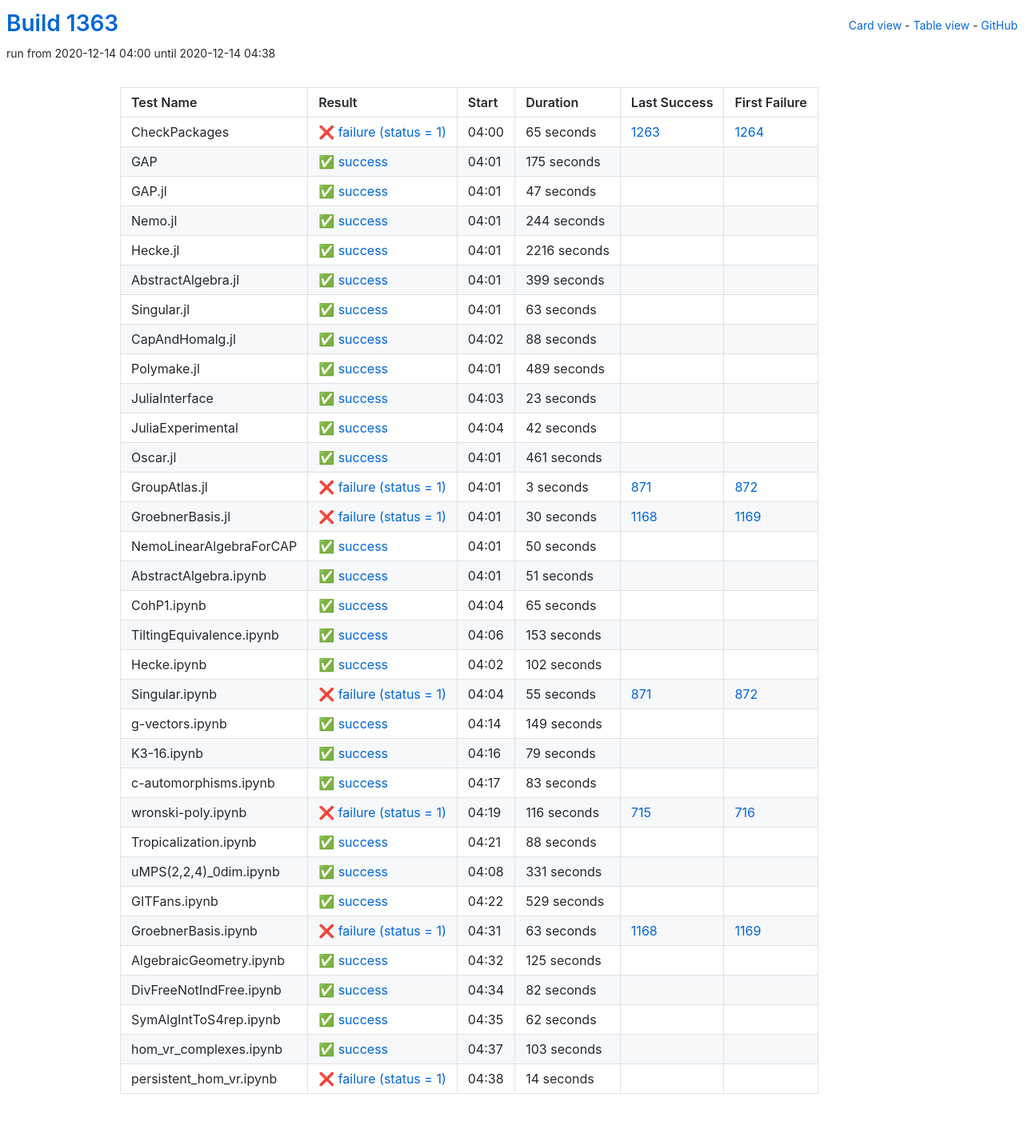
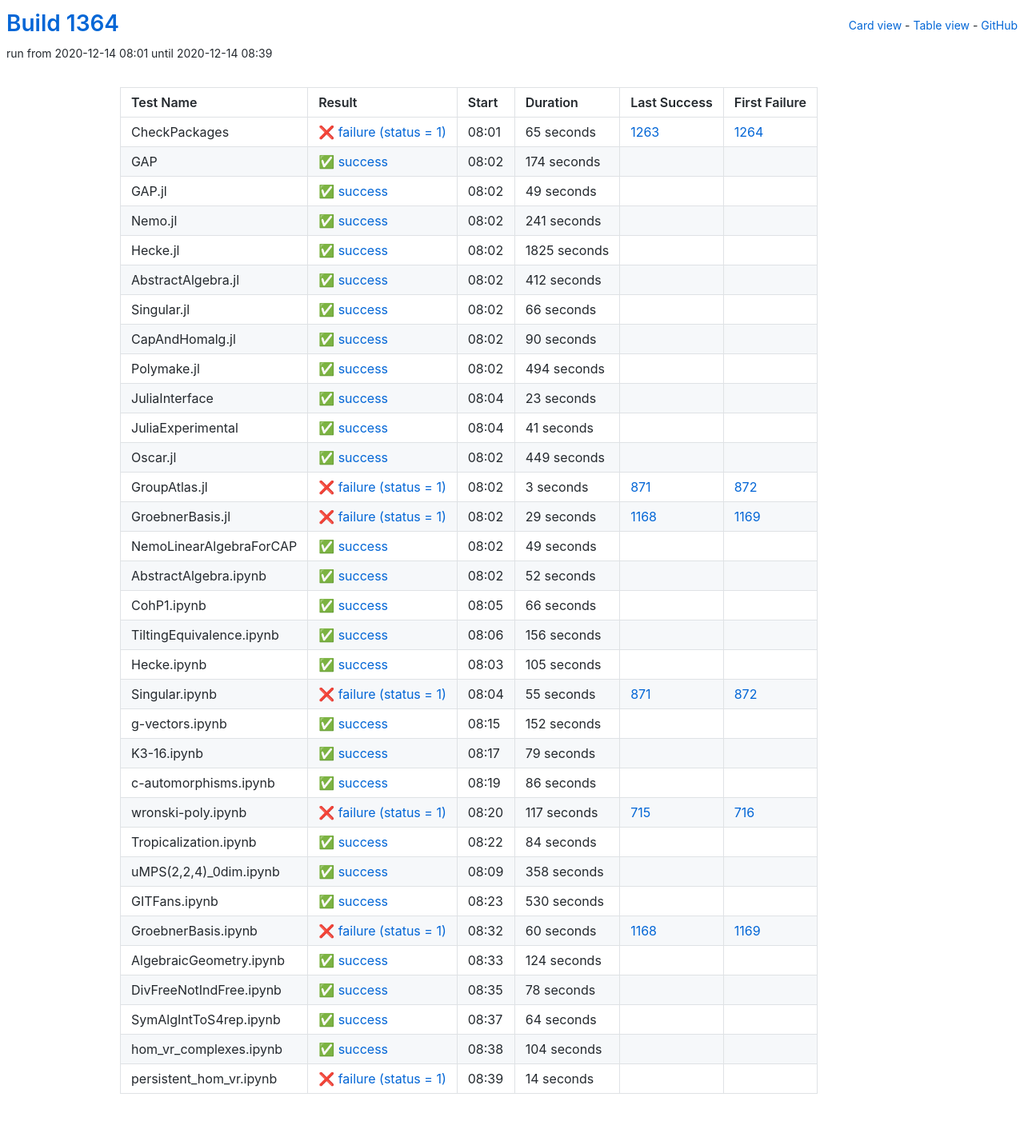
Before and after one commit to oscar-system/oscar-ci-status-stable, a Jekyll site: the page built from table.html, in a window 1280 px wide. Shown: the whole page at 80% size. Built offline with Jekyll 4.4.1, drawn with Linux system fonts in a browser that asks for light colours.

Commit message:
Build #1364

```diff
--- a/_data/ci.yml
+++ b/_data/ci.yml
@@ -1,6 +1,6 @@
 ---
-build: 1363
-build_url: https://oscarci.mathematik.uni-kl.de/job/oscar-stable/1363/
+build: 1364
+build_url: https://oscarci.mathematik.uni-kl.de/job/oscar-stable/1364/
 job: oscar-stable
 organization: oscar-system
 repo: oscar-ci-status-stable
@@ -8,8 +8,8 @@ repourl: https://github.com/oscar-system/oscar-ci-status-stable
 tests:
 - name: CheckPackages
   id: checkpackages
-  log: https://oscarci.mathematik.uni-kl.de/job/oscar-stable/1363/artifact/logs/build-1363/CheckPackages.log
-  start: 2020-12-14 04:00
+  log: https://oscarci.mathematik.uni-kl.de/job/oscar-stable/1364/artifact/logs/build-1364/CheckPackages.log
+  start: 2020-12-14 08:01
   success: false
   exitcode: 1
   status: failure
@@ -20,104 +20,104 @@ tests:
   first_failure_url: https://oscarci.mathematik.uni-kl.de/job/oscar-stable/1264/
 - name: GAP
   id: gap
-  log: https://oscarci.mathematik.uni-kl.de/job/oscar-stable/1363/artifact/logs/build-1363/GAP.log
-  start: 2020-12-14 04:01
+  log: https://oscarci.mathematik.uni-kl.de/job/oscar-stable/1364/artifact/logs/build-1364/GAP.log
+  start: 2020-12-14 08:02
   success: true
   exitcode: 0
   status: success
-  duration: 175
+  duration: 174
   last_success: false
   last_success_url:
   first_failure: false
   first_failure_url:
 - name: GAP.jl
   id: gap-jl
-  log: https://oscarci.mathematik.uni-kl.de/job/oscar-stable/1363/artifact/logs/build-1363/GAP.jl.log
-  start: 2020-12-14 04:01
+  log: https://oscarci.mathematik.uni-kl.de/job/oscar-stable/1364/artifact/logs/build-1364/GAP.jl.log
+  start: 2020-12-14 08:02
   success: true
   exitcode: 0
   status: success
-  duration: 47
+  duration: 49
   last_success: false
   last_success_url:
   first_failure: false
   first_failure_url:
 - name: Nemo.jl
   id: nemo-jl
-  log: https://oscarci.mathematik.uni-kl.de/job/oscar-stable/1363/artifact/logs/build-1363/Nemo.jl.log
-  start: 2020-12-14 04:01
+  log: https://oscarci.mathematik.uni-kl.de/job/oscar-stable/1364/artifact/logs/build-1364/Nemo.jl.log
+  start: 2020-12-14 08:02
   success: true
   exitcode: 0
   status: success
-  duration: 244
+  duration: 241
   last_success: false
   last_success_url:
   first_failure: false
   first_failure_url:
 - name: Hecke.jl
   id: hecke-jl
-  log: https://oscarci.mathematik.uni-kl.de/job/oscar-stable/1363/artifact/logs/build-1363/Hecke.jl.log
-  start: 2020-12-14 04:01
+  log: https://oscarci.mathematik.uni-kl.de/job/oscar-stable/1364/artifact/logs/build-1364/Hecke.jl.log
+  start: 2020-12-14 08:02
   success: true
   exitcode: 0
   status: success
-  duration: 2216
+  duration: 1825
   last_success: false
   last_success_url:
   first_failure: false
   first_failure_url:
 - name: AbstractAlgebra.jl
   id: abstractalgebra-jl
-  log: https://oscarci.mathematik.uni-kl.de/job/oscar-stable/1363/artifact/logs/build-1363/AbstractAlgebra.jl.log
-  start: 2020-12-14 04:01
+  log: https://oscarci.mathematik.uni-kl.de/job/oscar-stable/1364/artifact/logs/build-1364/AbstractAlgebra.jl.log
+  start: 2020-12-14 08:02
   success: true
   exitcode: 0
   status: success
-  duration: 399
+  duration: 412
   last_success: false
   last_success_url:
   first_failure: false
   first_failure_url:
 - name: Singular.jl
   id: singular-jl
-  log: https://oscarci.mathematik.uni-kl.de/job/oscar-stable/1363/artifact/logs/build-1363/Singular.jl.log
-  start: 2020-12-14 04:01
+  log: https://oscarci.mathematik.uni-kl.de/job/oscar-stable/1364/artifact/logs/build-1364/Singular.jl.log
+  start: 2020-12-14 08:02
   success: true
   exitcode: 0
   status: success
-  duration: 63
+  duration: 66
   last_success: false
   last_success_url:
   first_failure: false
   first_failure_url:
 - name: CapAndHomalg.jl
   id: capandhomalg-jl
-  log: https://oscarci.mathematik.uni-kl.de/job/oscar-stable/1363/artifact/logs/build-1363/CapAndHomalg.jl.log
-  start: 2020-12-14 04:02
+  log: https://oscarci.mathematik.uni-kl.de/job/oscar-stable/1364/artifact/logs/build-1364/CapAndHomalg.jl.log
+  start: 2020-12-14 08:02
   success: true
   exitcode: 0
   status: success
-  duration: 88
+  duration: 90
   last_success: false
   last_success_url:
   first_failure: false
   first_failure_url:
 - name: Polymake.jl
   id: polymake-jl
-  log: https://oscarci.mathematik.uni-kl.de/job/oscar-stable/1363/artifact/logs/build-1363/Polymake.jl.log
-  start: 2020-12-14 04:01
+  log: https://oscarci.mathematik.uni-kl.de/job/oscar-stable/1364/artifact/logs/build-1364/Polymake.jl.log
+  start: 2020-12-14 08:02
   success: true
   exitcode: 0
   status: success
-  duration: 489
+  duration: 494
   last_success: false
   last_success_url:
   first_failure: false
   first_failure_url:
 - name: JuliaInterface
   id: juliainterface
-  log: https://oscarci.mathematik.uni-kl.de/job/oscar-stable/1363/artifact/logs/build-1363/JuliaInterface.log
-  start: 2020-12-14 04:03
+  log: https://oscarci.mathematik.uni-kl.de/job/oscar-stable/1364/artifact/logs/build-1364/JuliaInterface.log
+  start: 2020-12-14 08:04
   success: true
   exitcode: 0
   status: success
@@ -128,32 +128,32 @@ tests:
   first_failure_url:
 - name: JuliaExperimental
   id: juliaexperimental
-  log: https://oscarci.mathematik.uni-kl.de/job/oscar-stable/1363/artifact/logs/build-1363/JuliaExperimental.log
-  start: 2020-12-14 04:04
+  log: https://oscarci.mathematik.uni-kl.de/job/oscar-stable/1364/artifact/logs/build-1364/JuliaExperimental.log
+  start: 2020-12-14 08:04
   success: true
   exitcode: 0
   status: success
-  duration: 42
+  duration: 41
   last_success: false
   last_success_url:
   first_failure: false
   first_failure_url:
 - name: Oscar.jl
   id: oscar-jl
-  log: https://oscarci.mathematik.uni-kl.de/job/oscar-stable/1363/artifact/logs/build-1363/Oscar.jl.log
-  start: 2020-12-14 04:01
+  log: https://oscarci.mathematik.uni-kl.de/job/oscar-stable/1364/artifact/logs/build-1364/Oscar.jl.log
+  start: 2020-12-14 08:02
   success: true
   exitcode: 0
   status: success
-  duration: 461
+  duration: 449
   last_success: false
   last_success_url:
   first_failure: false
   first_failure_url:
 - name: GroupAtlas.jl
   id: groupatlas-jl
-  log: https://oscarci.mathematik.uni-kl.de/job/oscar-stable/1363/artifact/logs/build-1363/GroupAtlas.jl.log
-  start: 2020-12-14 04:01
+  log: https://oscarci.mathematik.uni-kl.de/job/oscar-stable/1364/artifact/logs/build-1364/GroupAtlas.jl.log
+  start: 2020-12-14 08:02
   success: false
   exitcode: 1
   status: failure
@@ -164,80 +164,80 @@ tests:
   first_failure_url: https://oscarci.mathematik.uni-kl.de/job/oscar-stable/872/
 - name: GroebnerBasis.jl
   id: groebnerbasis-jl
-  log: https://oscarci.mathematik.uni-kl.de/job/oscar-stable/1363/artifact/logs/build-1363/GroebnerBasis.jl.log
-  start: 2020-12-14 04:01
+  log: https://oscarci.mathematik.uni-kl.de/job/oscar-stable/1364/artifact/logs/build-1364/GroebnerBasis.jl.log
+  start: 2020-12-14 08:02
   success: false
   exitcode: 1
   status: failure
-  duration: 30
+  duration: 29
   last_success: 1168
   last_success_url: https://oscarci.mathematik.uni-kl.de/job/oscar-stable/1168/
   first_failure: 1169
   first_failure_url: https://oscarci.mathematik.uni-kl.de/job/oscar-stable/1169/
 - name: NemoLinearAlgebraForCAP
   id: nemolinearalgebraforcap
-  log: https://oscarci.mathematik.uni-kl.de/job/oscar-stable/1363/artifact/logs/build-1363/NemoLinearAlgebraForCAP.log
-  start: 2020-12-14 04:01
+  log: https://oscarci.mathematik.uni-kl.de/job/oscar-stable/1364/artifact/logs/build-1364/NemoLinearAlgebraForCAP.log
+  start: 2020-12-14 08:02
   success: true
   exitcode: 0
   status: success
-  duration: 50
+  duration: 49
   last_success: false
   last_success_url:
   first_failure: false
   first_failure_url:
 - name: AbstractAlgebra.ipynb
   id: abstractalgebra-ipynb
-  log: https://oscarci.mathematik.uni-kl.de/job/oscar-stable/1363/artifact/logs/build-1363/AbstractAlgebra.ipynb.log
-  start: 2020-12-14 04:01
+  log: https://oscarci.mathematik.uni-kl.de/job/oscar-stable/1364/artifact/logs/build-1364/AbstractAlgebra.ipynb.log
+  start: 2020-12-14 08:02
   success: true
   exitcode: 0
   status: success
-  duration: 51
+  duration: 52
   last_success: false
   last_success_url:
   first_failure: false
   first_failure_url:
 - name: CohP1.ipynb
   id: cohp1-ipynb
-  log: https://oscarci.mathematik.uni-kl.de/job/oscar-stable/1363/artifact/logs/build-1363/CohP1.ipynb.log
-  start: 2020-12-14 04:04
+  log: https://oscarci.mathematik.uni-kl.de/job/oscar-stable/1364/artifact/logs/build-1364/CohP1.ipynb.log
+  start: 2020-12-14 08:05
   success: true
   exitcode: 0
   status: success
-  duration: 65
+  duration: 66
   last_success: false
   last_success_url:
   first_failure: false
   first_failure_url:
 - name: TiltingEquivalence.ipynb
   id: tiltingequivalence-ipynb
-  log: https://oscarci.mathematik.uni-kl.de/job/oscar-stable/1363/artifact/logs/build-1363/TiltingEquivalence.ipynb.log
-  start: 2020-12-14 04:06
+  log: https://oscarci.mathematik.uni-kl.de/job/oscar-stable/1364/artifact/logs/build-1364/TiltingEquivalence.ipynb.log
+  start: 2020-12-14 08:06
   success: true
   exitcode: 0
   status: success
-  duration: 153
+  duration: 156
   last_success: false
   last_success_url:
   first_failure: false
   first_failure_url:
 - name: Hecke.ipynb
   id: hecke-ipynb
-  log: https://oscarci.mathematik.uni-kl.de/job/oscar-stable/1363/artifact/logs/build-1363/Hecke.ipynb.log
-  start: 2020-12-14 04:02
+  log: https://oscarci.mathematik.uni-kl.de/job/oscar-stable/1364/artifact/logs/build-1364/Hecke.ipynb.log
+  start: 2020-12-14 08:03
   success: true
   exitcode: 0
   status: success
-  duration: 102
+  duration: 105
   last_success: false
   last_success_url:
   first_failure: false
   first_failure_url:
 - name: Singular.ipynb
   id: singular-ipynb
-  log: https://oscarci.mathematik.uni-kl.de/job/oscar-stable/1363/artifact/logs/build-1363/Singular.ipynb.log
-  start: 2020-12-14 04:04
+  log: https://oscarci.mathematik.uni-kl.de/job/oscar-stable/1364/artifact/logs/build-1364/Singular.ipynb.log
+  start: 2020-12-14 08:04
   success: false
   exitcode: 1
   status: failure
@@ -248,20 +248,20 @@ tests:
   first_failure_url: https://oscarci.mathematik.uni-kl.de/job/oscar-stable/872/
 - name: g-vectors.ipynb
   id: g-vectors-ipynb
-  log: https://oscarci.mathematik.uni-kl.de/job/oscar-stable/1363/artifact/logs/build-1363/g-vectors.ipynb.log
-  start: 2020-12-14 04:14
+  log: https://oscarci.mathematik.uni-kl.de/job/oscar-stable/1364/artifact/logs/build-1364/g-vectors.ipynb.log
+  start: 2020-12-14 08:15
   success: true
   exitcode: 0
   status: success
-  duration: 149
+  duration: 152
   last_success: false
   last_success_url:
   first_failure: false
   first_failure_url:
 - name: K3-16.ipynb
   id: k3-16-ipynb
-  log: https://oscarci.mathematik.uni-kl.de/job/oscar-stable/1363/artifact/logs/build-1363/K3-16.ipynb.log
-  start: 2020-12-14 04:16
+  log: https://oscarci.mathematik.uni-kl.de/job/oscar-stable/1364/artifact/logs/build-1364/K3-16.ipynb.log
+  start: 2020-12-14 08:17
   success: true
   exitcode: 0
   status: success
@@ -272,128 +272,128 @@ tests:
   first_failure_url:
 - name: c-automorphisms.ipynb
   id: c-automorphisms-ipynb
-  log: https://oscarci.mathematik.uni-kl.de/job/oscar-stable/1363/artifact/logs/build-1363/c-automorphisms.ipynb.log
-  start: 2020-12-14 04:17
+  log: https://oscarci.mathematik.uni-kl.de/job/oscar-stable/1364/artifact/logs/build-1364/c-automorphisms.ipynb.log
+  start: 2020-12-14 08:19
   success: true
   exitcode: 0
   status: success
-  duration: 83
+  duration: 86
   last_success: false
   last_success_url:
   first_failure: false
   first_failure_url:
 - name: wronski-poly.ipynb
   id: wronski-poly-ipynb
-  log: https://oscarci.mathematik.uni-kl.de/job/oscar-stable/1363/artifact/logs/build-1363/wronski-poly.ipynb.log
-  start: 2020-12-14 04:19
+  log: https://oscarci.mathematik.uni-kl.de/job/oscar-stable/1364/artifact/logs/build-1364/wronski-poly.ipynb.log
+  start: 2020-12-14 08:20
   success: false
   exitcode: 1
   status: failure
-  duration: 116
+  duration: 117
   last_success: 715
   last_success_url: https://oscarci.mathematik.uni-kl.de/job/oscar-stable/715/
   first_failure: 716
   first_failure_url: https://oscarci.mathematik.uni-kl.de/job/oscar-stable/716/
 - name: Tropicalization.ipynb
   id: tropicalization-ipynb
-  log: https://oscarci.mathematik.uni-kl.de/job/oscar-stable/1363/artifact/logs/build-1363/Tropicalization.ipynb.log
-  start: 2020-12-14 04:21
+  log: https://oscarci.mathematik.uni-kl.de/job/oscar-stable/1364/artifact/logs/build-1364/Tropicalization.ipynb.log
+  start: 2020-12-14 08:22
   success: true
   exitcode: 0
   status: success
-  duration: 88
+  duration: 84
   last_success: false
   last_success_url:
   first_failure: false
   first_failure_url:
 - name: uMPS(2,2,4)_0dim.ipynb
   id: umps-2-2-4-0dim-ipynb
-  log: https://oscarci.mathematik.uni-kl.de/job/oscar-stable/1363/artifact/logs/build-1363/uMPS-2-2-4-_0dim.ipynb.log
-  start: 2020-12-14 04:08
+  log: https://oscarci.mathematik.uni-kl.de/job/oscar-stable/1364/artifact/logs/build-1364/uMPS-2-2-4-_0dim.ipynb.log
+  start: 2020-12-14 08:09
   success: true
   exitcode: 0
   status: success
-  duration: 331
+  duration: 358
   last_success: false
   last_success_url:
   first_failure: false
   first_failure_url:
 - name: GITFans.ipynb
   id: gitfans-ipynb
-  log: https://oscarci.mathematik.uni-kl.de/job/oscar-stable/1363/artifact/logs/build-1363/GITFans.ipynb.log
-  start: 2020-12-14 04:22
+  log: https://oscarci.mathematik.uni-kl.de/job/oscar-stable/1364/artifact/logs/build-1364/GITFans.ipynb.log
+  start: 2020-12-14 08:23
   success: true
   exitcode: 0
   status: success
-  duration: 529
+  duration: 530
   last_success: false
   last_success_url:
   first_failure: false
   first_failure_url:
 - name: GroebnerBasis.ipynb
   id: groebnerbasis-ipynb
-  log: https://oscarci.mathematik.uni-kl.de/job/oscar-stable/1363/artifact/logs/build-1363/GroebnerBasis.ipynb.log
-  start: 2020-12-14 04:31
+  log: https://oscarci.mathematik.uni-kl.de/job/oscar-stable/1364/artifact/logs/build-1364/GroebnerBasis.ipynb.log
+  start: 2020-12-14 08:32
   success: false
   exitcode: 1
   status: failure
-  duration: 63
+  duration: 60
   last_success: 1168
   last_success_url: https://oscarci.mathematik.uni-kl.de/job/oscar-stable/1168/
   first_failure: 1169
   first_failure_url: https://oscarci.mathematik.uni-kl.de/job/oscar-stable/1169/
 - name: AlgebraicGeometry.ipynb
   id: algebraicgeometry-ipynb
-  log: https://oscarci.mathematik.uni-kl.de/job/oscar-stable/1363/artifact/logs/build-1363/AlgebraicGeometry.ipynb.log
-  start: 2020-12-14 04:32
+  log: https://oscarci.mathematik.uni-kl.de/job/oscar-stable/1364/artifact/logs/build-1364/AlgebraicGeometry.ipynb.log
+  start: 2020-12-14 08:33
   success: true
   exitcode: 0
   status: success
-  duration: 125
+  duration: 124
   last_success: false
   last_success_url:
   first_failure: false
   first_failure_url:
 - name: DivFreeNotIndFree.ipynb
   id: divfreenotindfree-ipynb
-  log: https://oscarci.mathematik.uni-kl.de/job/oscar-stable/1363/artifact/logs/build-1363/DivFreeNotIndFree.ipynb.log
-  start: 2020-12-14 04:34
+  log: https://oscarci.mathematik.uni-kl.de/job/oscar-stable/1364/artifact/logs/build-1364/DivFreeNotIndFree.ipynb.log
+  start: 2020-12-14 08:35
   success: true
   exitcode: 0
   status: success
-  duration: 82
+  duration: 78
   last_success: false
   last_success_url:
   first_failure: false
   first_failure_url:
 - name: SymAlgIntToS4rep.ipynb
   id: symalginttos4rep-ipynb
-  log: https://oscarci.mathematik.uni-kl.de/job/oscar-stable/1363/artifact/logs/build-1363/SymAlgIntToS4rep.ipynb.log
-  start: 2020-12-14 04:35
+  log: https://oscarci.mathematik.uni-kl.de/job/oscar-stable/1364/artifact/logs/build-1364/SymAlgIntToS4rep.ipynb.log
+  start: 2020-12-14 08:37
   success: true
   exitcode: 0
   status: success
-  duration: 62
+  duration: 64
   last_success: false
   last_success_url:
   first_failure: false
   first_failure_url:
 - name: hom_vr_complexes.ipynb
   id: hom-vr-complexes-ipynb
-  log: https://oscarci.mathematik.uni-kl.de/job/oscar-stable/1363/artifact/logs/build-1363/hom_vr_complexes.ipynb.log
-  start: 2020-12-14 04:37
+  log: https://oscarci.mathematik.uni-kl.de/job/oscar-stable/1364/artifact/logs/build-1364/hom_vr_complexes.ipynb.log
+  start: 2020-12-14 08:38
   success: true
   exitcode: 0
   status: success
-  duration: 103
+  duration: 104
   last_success: false
   last_success_url:
   first_failure: false
   first_failure_url:
 - name: persistent_hom_vr.ipynb
   id: persistent-hom-vr-ipynb
-  log: https://oscarci.mathematik.uni-kl.de/job/oscar-stable/1363/artifact/logs/build-1363/persistent_hom_vr.ipynb.log
-  start: 2020-12-14 04:38
+  log: https://oscarci.mathematik.uni-kl.de/job/oscar-stable/1364/artifact/logs/build-1364/persistent_hom_vr.ipynb.log
+  start: 2020-12-14 08:39
   success: false
   exitcode: 1
   status: failure
```
Also changed, not shown: README.md.
